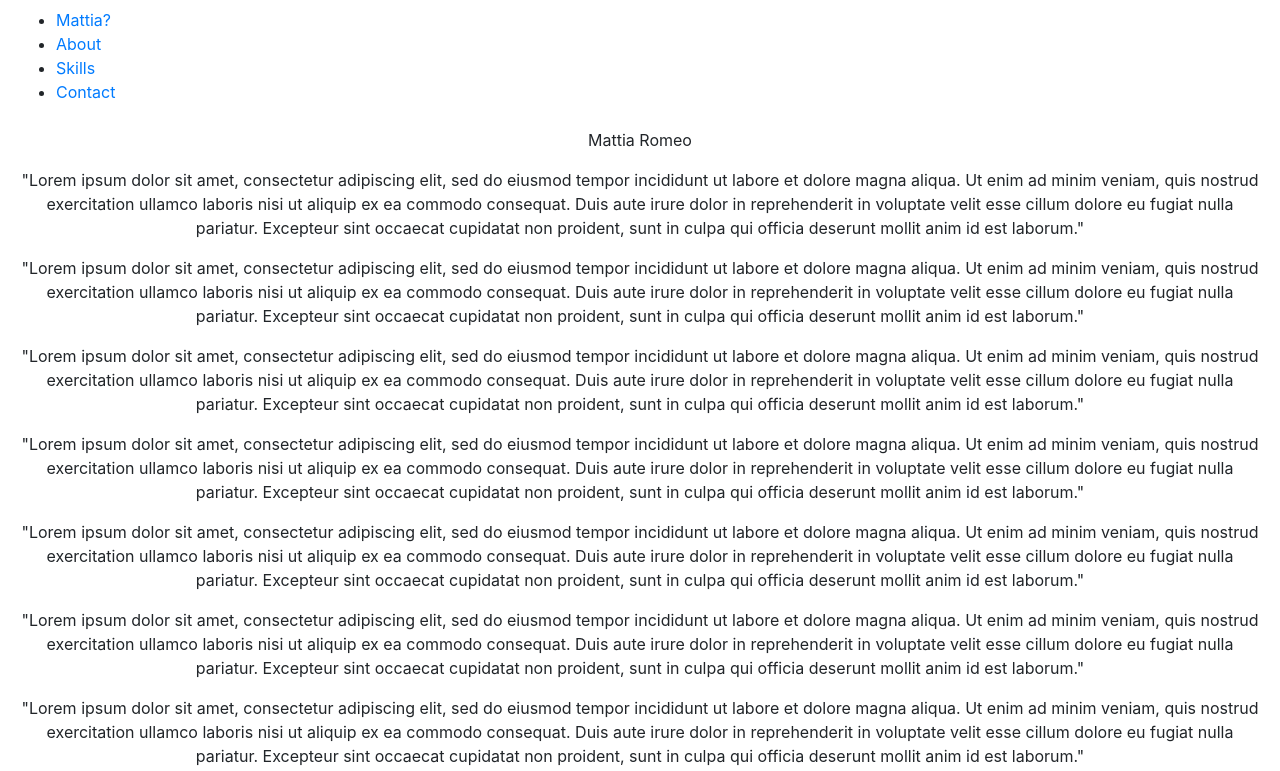
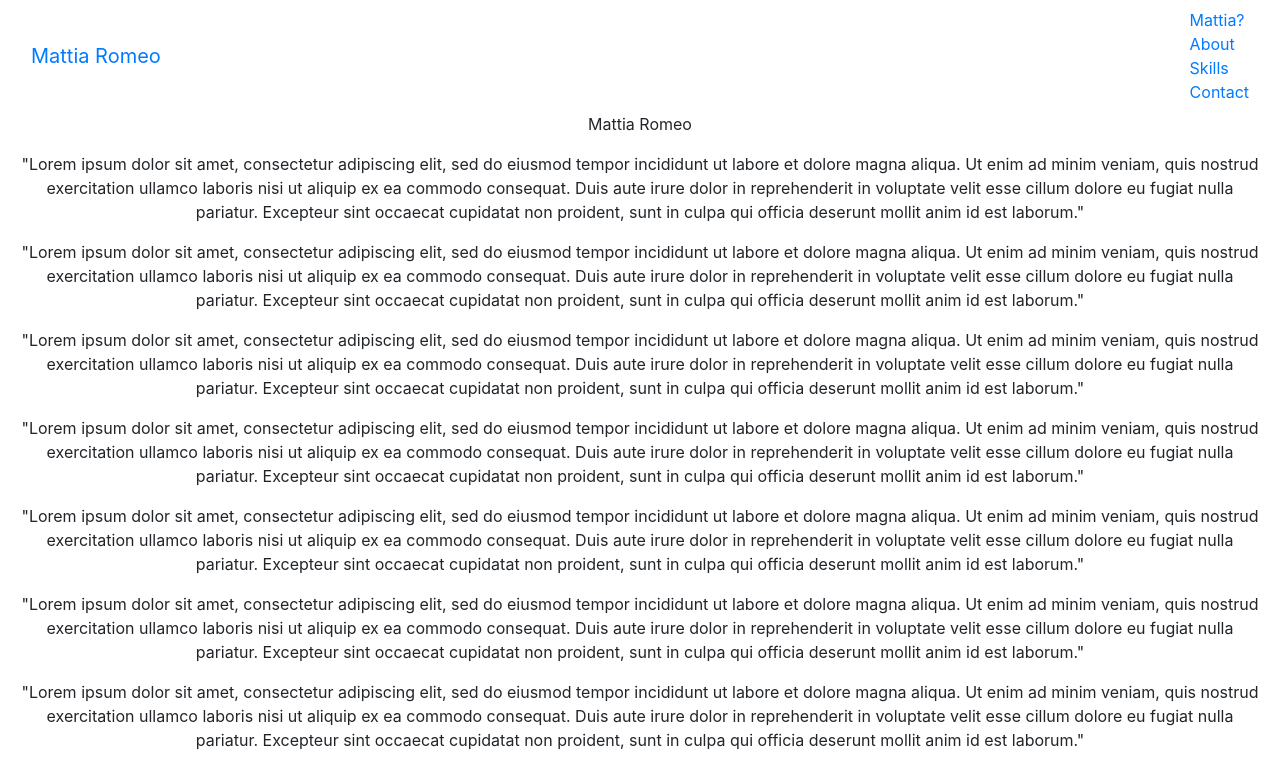
Before and after one commit to mattiaromeo/html-css, a plain HTML site: page cv_bootstrap/index.html in a window 1280 px wide. Shown: the top 771 px of the page. Drawn offline with Linux system fonts and the light colour scheme; files that its build step writes are made by us from their sources.

Commit message:
fuck this shit

```diff
--- a/cv_bootstrap/index.html
+++ b/cv_bootstrap/index.html
@@ -11,13 +11,17 @@
     <link rel="stylesheet" href="bootstrap_css\style.css">
     <link rel="stylesheet" href="bootstrap_css\bootstrap.min.css">
     <link rel="stylesheet" href="bootstrap_css\bootstrap-grid.min.css">
-    <link rel="stylesheet" href="bootstrap-reboot.min.css">
+    <link rel="stylesheet" href="bootstrap_css\bootstrap-reboot.min.css">
 
 </head>
 
 <body>
     <nav class="navbar navbar-default navbar-fixed-top">
-        <ul>
+        <div class="container-fluid">
+            <div class="navbar-header">
+                <a class="navbar-brand" href="#">Mattia Romeo</a>
+            </div>
+            <ul class="nav navbar-nav">
                 <li>
                     <a href="#MattiaRomeo">Mattia?</a>
                 </li>
@@ -31,7 +35,9 @@
                     <a href="#Contact">Contact</a>
                 </li>
             </ul>
+        </div>
     </nav>
+
     <div id="MattiaRomeo" class="container-fluid background1 text-center">
         <p>Mattia Romeo</p>
         <p>"Lorem ipsum dolor sit amet, consectetur adipiscing elit, sed do eiusmod tempor incididunt ut labore et dolore magna
```
Lines whose indentation alone changed are shown as unchanged.
